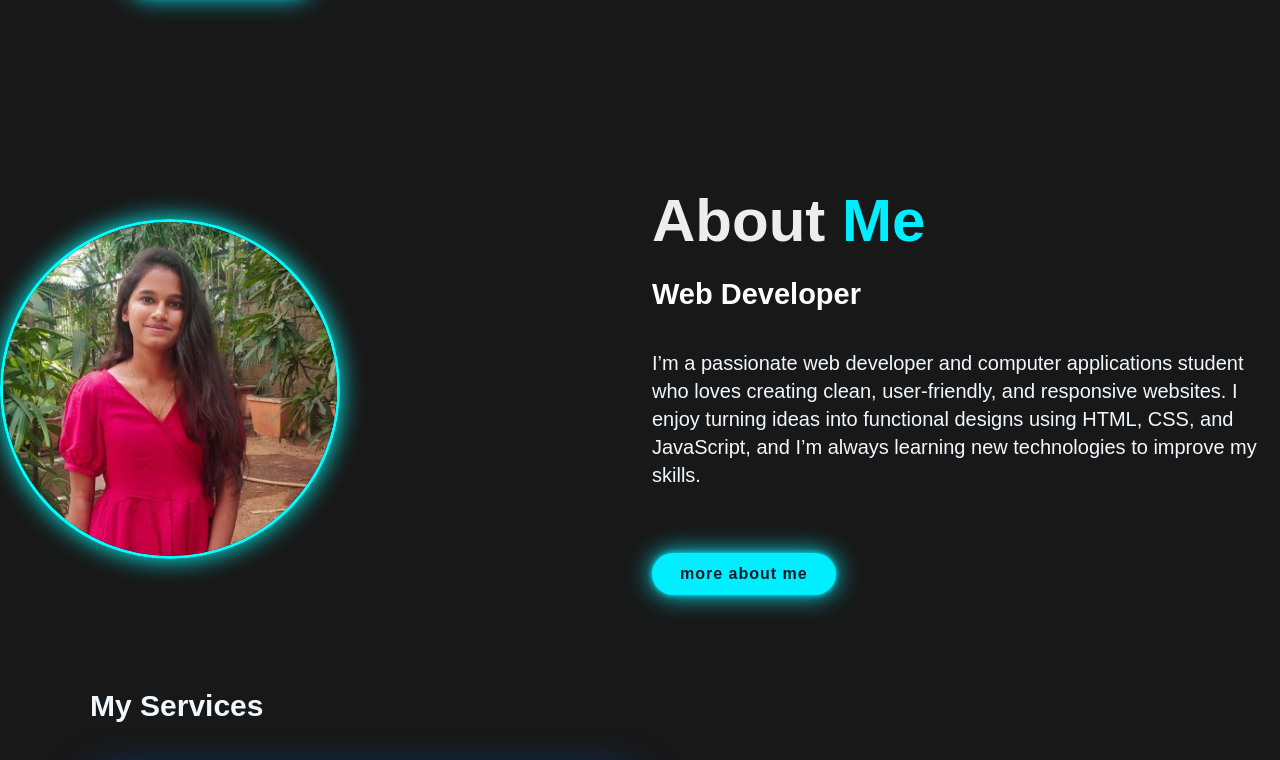
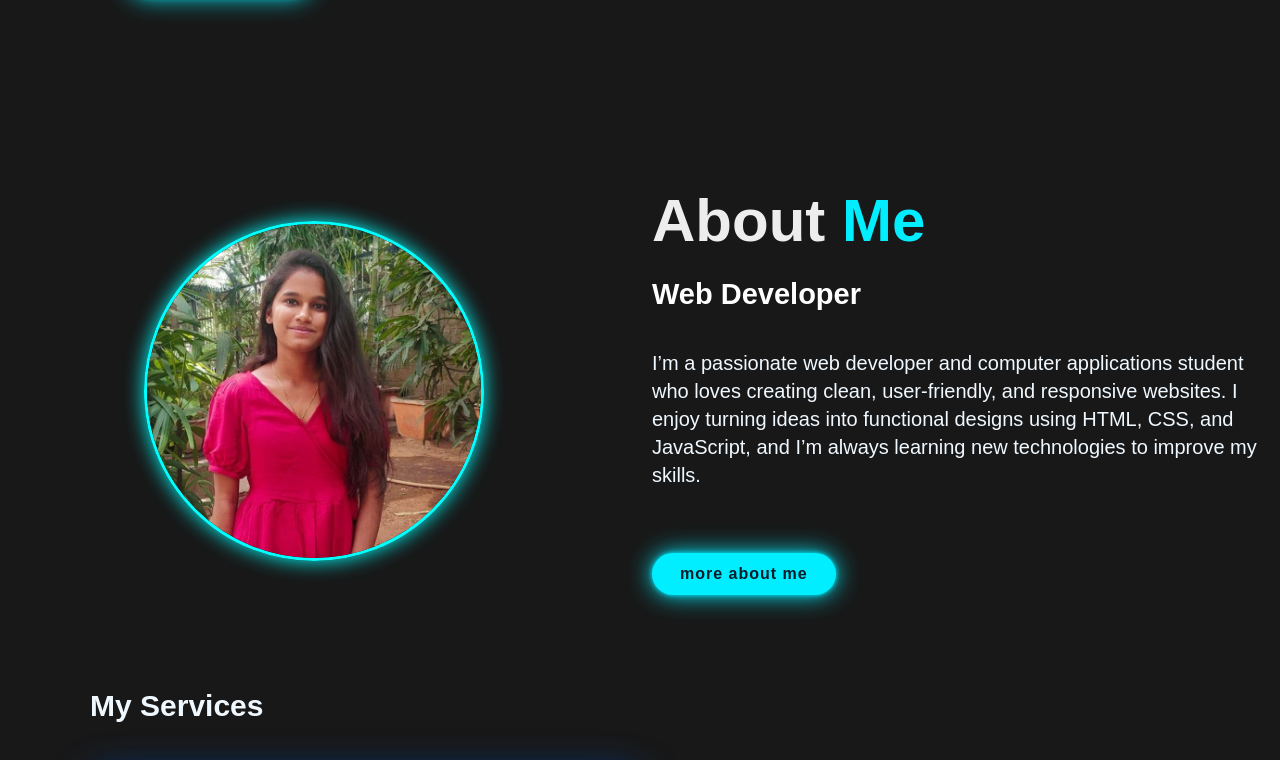
Before and after one commit to Samruthaah/Portfolio, a plain HTML site: page index.html in a window 1280 px wide. Shown: the part 614-1374 px from the top of the page. Drawn offline with nearby package versions, Linux system fonts and the light colour scheme.

Commit message:
modified image in css

```diff
--- a/stylesheet.css
+++ b/stylesheet.css
@@ -161,14 +161,20 @@ body{
     align-items: center;
     gap: 1.5rem;
 }
+.about-img
+{
+    display: flex;
+    justify-content: center;
+    align-items: center;
+}
 .about-img img
 {
-   width: 340px;
+    width: 340px;
     height: 340px;
     border-radius: 50%;
     border: 3px solid #00ffff;
     object-fit: cover;
-    box-shadow: 0 0 25px #00ffff
+    box-shadow: 0 0 20px #00ffff
 }
 .about-text h2
 {
```
